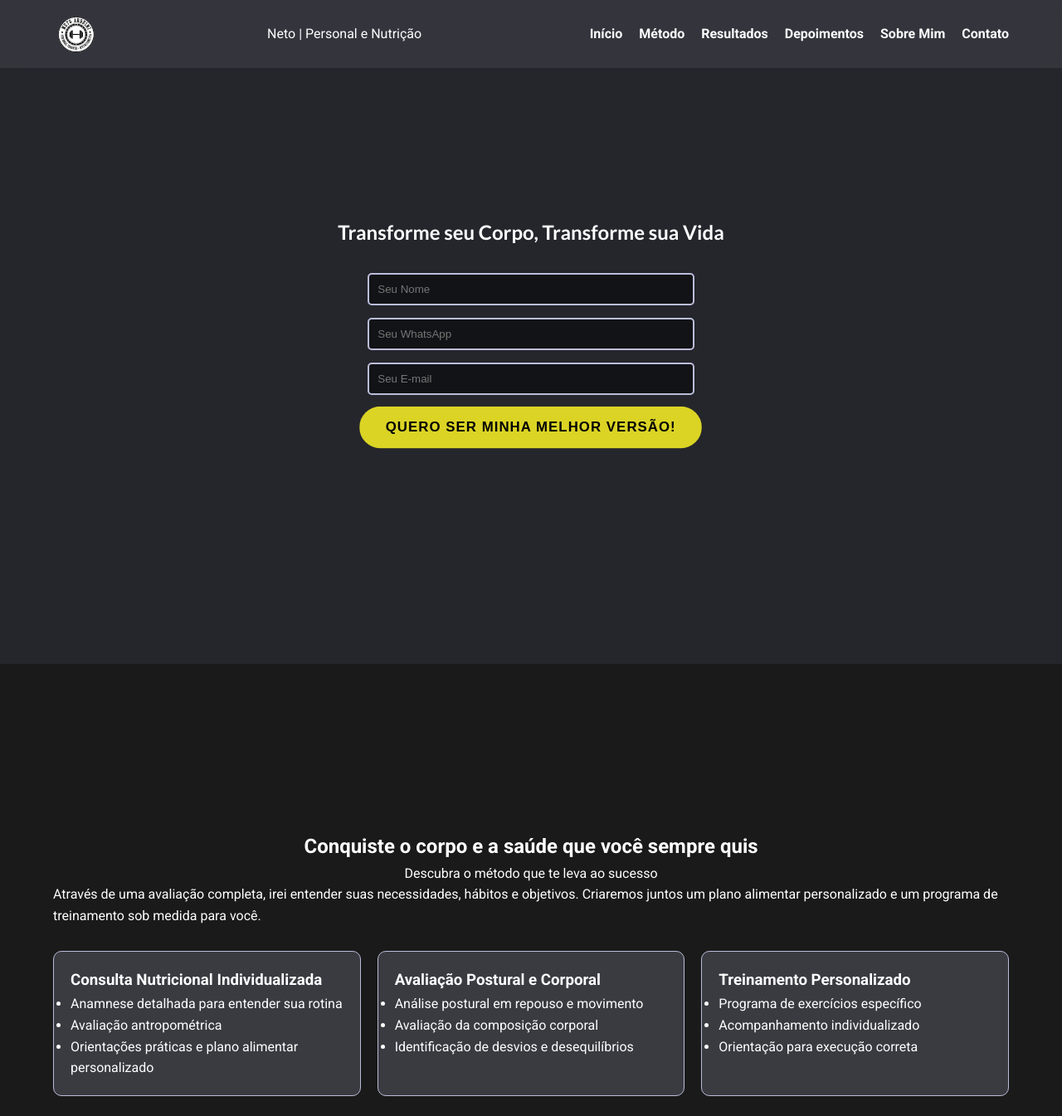
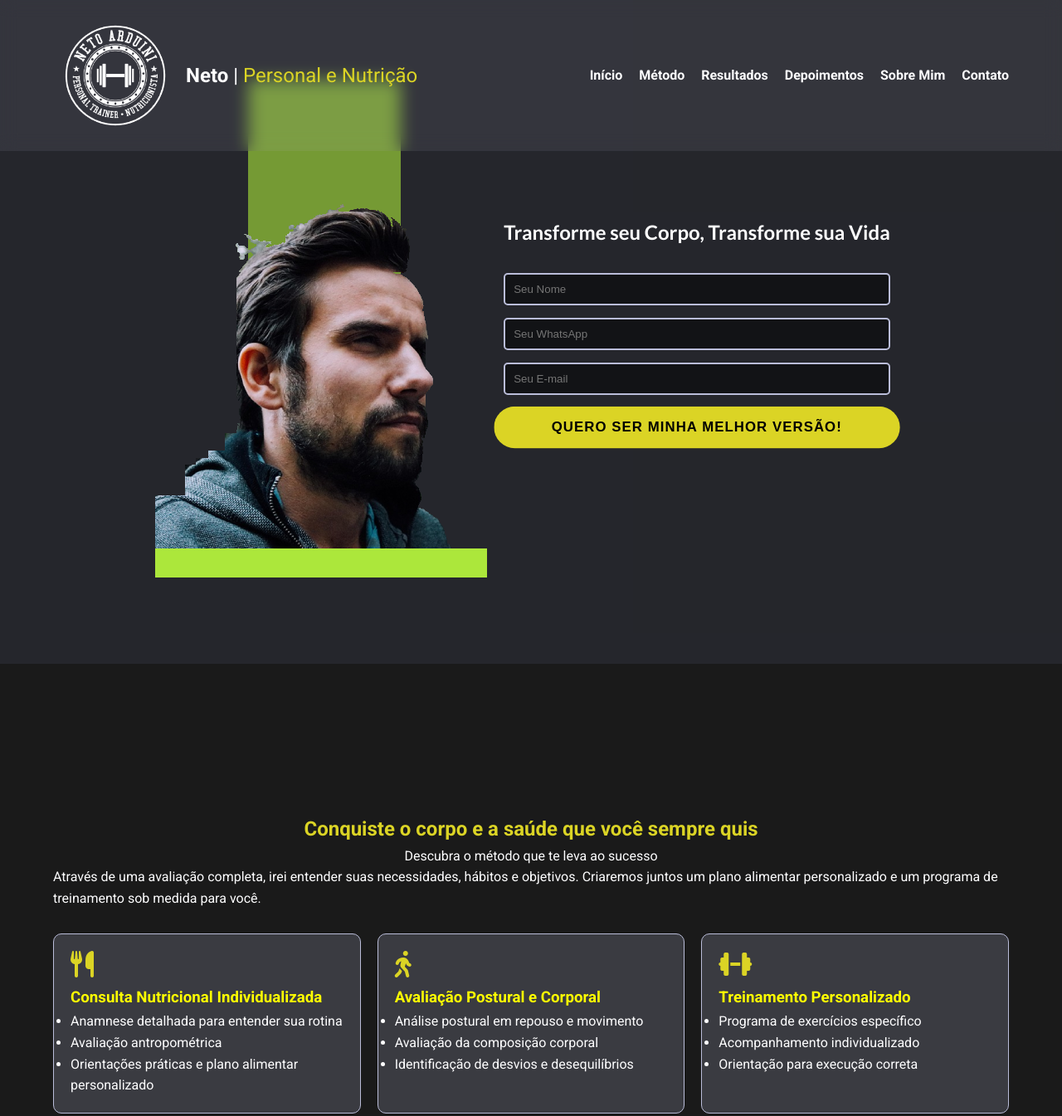
Before and after one commit to LuizVieirajordev/neto, a plain HTML site: page index.html in a window 1280 px wide. Shown: the top 1345 px of the page at 83% size. Drawn offline with Linux system fonts and the light colour scheme.

Commit message:
Add files via upload

```diff
--- a/index.html
+++ b/index.html
@@ -12,7 +12,12 @@
 </head>
 <body>
     <nav class="navbar">
-        <img src="LOGO.png" alt="Logo" class="logo">Neto | Personal e Nutrição
+        <div class="logo-container">
+            <img src="logovl1.png" alt="Logo" class="logo">
+            <span class="personal-name">
+                <span class="name-black">Neto</span> | <span class="name-yellow">Personal e Nutrição</span>
+            </span>
+        </div>
 
         <div class="menu-toggle">
             <div class="bar"></div>
@@ -31,6 +36,11 @@
     </nav>
 
     <section id="home" class="home">
+        <div class="home-content">
+            <div class="image-container">
+                <img src="hero.png" alt="Descrição da foto" class="home-image">
+            </div>
+            <div class="form-container">
                 <h1>Transforme seu Corpo, Transforme sua Vida</h1>
                 <form id="formularioContato" class="formulario">
                     <input type="text" id="nome" placeholder="Seu Nome" required>
@@ -38,6 +48,8 @@
                     <input type="email" id="email" placeholder="Seu E-mail" required>
                     <button type="submit" class="btn-enviar">Quero ser minha melhor versão!</button>
                 </form>
+            </div>
+        </div>
     </section>
 
     <section id="metodo" class="metodo">
@@ -47,6 +59,7 @@
 
         <div class="metodo-grid">
             <div class="metodo-card">
+                <i class="fas fa-utensils"></i>
                 <h3>Consulta Nutricional Individualizada</h3>
                 <ul>
                     <li>Anamnese detalhada para entender sua rotina</li>
@@ -55,6 +68,7 @@
                 </ul>
             </div>
             <div class="metodo-card">
+                <i class="fa-solid fa-person-walking"></i>
                 <h3>Avaliação Postural e Corporal</h3>
                 <ul>
                     <li>Análise postural em repouso e movimento</li>
@@ -63,6 +77,7 @@
                 </ul>
             </div>
             <div class="metodo-card">
+                <i class="fas fa-dumbbell"></i>
                 <h3>Treinamento Personalizado</h3>
                 <ul>
                     <li>Programa de exercícios específico</li>
@@ -109,7 +124,7 @@
     </section>
 
     <section id="sobre" class="sobre">
-        <img src="logo3.png" alt="Logo" class="sobre-logo">
+        <img src="logovl3.png" alt="Logo" class="sobre-logo">
 
         <div class="sobre-container">
             <div class="sobre-imagem-container">
--- a/style.css
+++ b/style.css
@@ -34,9 +34,31 @@ body {
 }
 
 .logo {
-    max-height: 50px;
+    max-height: 150px;
+    height: auto;
+    margin-right: 10px; /* Adiciona espaçamento entre a logo e o texto */
     filter: invert(1);
 }
+
+.personal-name {
+    font-size: 1.5em; /* Ajuste o tamanho da fonte */
+}
+
+.name-yellow {
+    color: var(--cor-destaque); /* Cor amarela para a primeira parte do nome */
+}
+
+.name-black {
+    color: var(--cor-texto-principal); /* Cor amarela para a primeira parte do nome */
+    font-weight: bold;
+}
+
+.logo-container {
+    display: flex; /* Alinha a logo e o texto lado a lado */
+    align-items: center; /* Centraliza verticalmente a logo e o texto */
+}
+
+
 
 .nav-links {
     display: flex;
@@ -114,6 +136,33 @@ section {
 .home {
     background-color: rgba(186, 189, 217, 0.2);
     text-align: center;
+    display: flex; /* Alinha os elementos (texto e imagem) lado a lado */
+    justify-content: center; /* Centraliza horizontalmente os elementos */
+    align-items: center; /* Centraliza verticalmente os elementos */
+    padding: 20px; /* Adiciona espaçamento interno */
+}
+
+.home-content {
+    display: flex;
+    flex-wrap: wrap; /* Permite que os elementos se quebrem para a próxima linha em telas menores */
+    align-items: center;
+}
+
+.form-container {
+    margin-right: 20px; /* Adiciona espaçamento entre o formulário e a imagem */
+}
+
+.image-container {
+    flex: 1; /* Ocupa espaço flexível */
+    max-width: 50%; /* Largura máxima da imagem em telas maiores */
+    height: auto; /* Altura automática para manter a proporção */
+    margin-right: 20px; /* Espaçamento entre a imagem e o formulário */
+}
+
+.home-image {
+    width: 100%; /* Largura da imagem */
+    height: 100%; /* Altura da imagem */
+    object-fit: cover; /* Preenche o contêiner da imagem completamente */
 }
 
 .home h1 {
@@ -214,6 +263,11 @@ section {
     justify-content: center;
 }
 
+.metodo h2 {
+    color:  var(--cor-destaque)/* Título da seção em amarelo */
+}
+
+
 .metodo-grid {
     display: grid;
     grid-template-columns: repeat(3, 1fr);
@@ -231,6 +285,16 @@ section {
 
 .metodo-card:hover {
     transform: scale(1.05);
+}
+
+.metodo-card i {
+    font-size: 2em; /* Tamanho do ícone */
+    margin-bottom: 10px; /* Espaçamento abaixo do ícone */
+    color: var(--cor-destaque); /* Cor do ícone */
+}
+
+.metodo-card h3 {
+    color: yellow; /* Título do card em amarelo */
 }
 
 .metodo .btn-container {
```
Also changed, not shown: hero.png (added), logovl1.png (added), logovl2.png (added), logovl3.png (added). Lines whose indentation alone changed are shown as unchanged.
